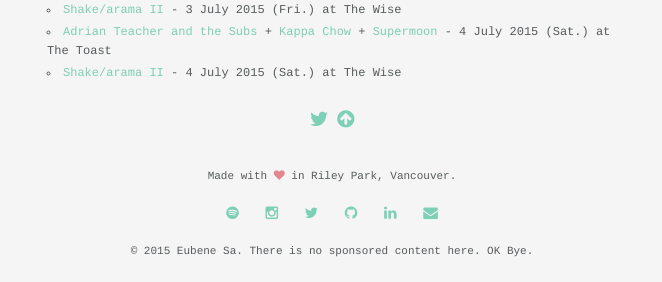
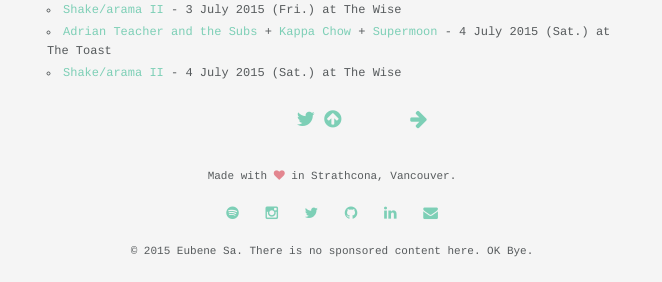
Before and after one commit to eubenesa/eubenesa-v1-jekyll, a Jekyll site: the page built from _posts/2015-06-28-sled-island-2015.md, in a window 1280 px wide. Shown: the part 750-1032 px from the top of the page, without its empty margins (308-970 px from the left). Built offline with Jekyll 4.4.1, drawn with Linux system fonts in a browser that asks for light colours.

Commit message:
Add previous and next post arrows

```diff
--- a/_includes/footer.html
+++ b/_includes/footer.html
@@ -2,7 +2,7 @@
   <div class="container">
     <div class="row footer-made-with">
       <div class="twelve columns">
-        <p>Made with <i class="fa fa-heart footer-heart"></i> in Riley Park, Vancouver.</p>
+        <p>Made with <i class="fa fa-heart footer-heart"></i> in Strathcona, Vancouver.</p>
       </div>
     </div>
 
--- a/_layouts/post.html
+++ b/_layouts/post.html
@@ -17,8 +17,14 @@ layout: default
 
   <div class="row share-etc">
     <div class="twelve columns">
-      <a href="https://twitter.com/intent/tweet?url={{ site.url }}{{ page.url }}&text={{ page.title }}&via=eubenesa"><i class="fa fa-twitter fa-lg"></i></a>
+      {% if page.next %}
+        <a href="{{ page.next.url }}" target="_self"><i class="fa fa-arrow-left fa-lg"></i></a>
+      {% endif %}
+      <a href="https://twitter.com/intent/tweet?url={{ site.url }}{{ page.url }}&text={{ page.title }}&via=eubenesa"><i class="fa fa-twitter fa-lg twitter"></i></a>
       <i class="fa fa-arrow-circle-up fa-lg back-to-top"></i>
+      {% if page.previous %}
+        <a href="{{ page.previous.url }}" target="_self"><i class="fa fa-arrow-right fa-lg"></i></a>
+      {% endif %}
     </div>
   </div>
 </div>
--- a/css/app.scss
+++ b/css/app.scss
@@ -99,8 +99,13 @@ header {
   margin-bottom: 35px;
   text-align: center;
 
+  .twitter {
+    margin-left: 60px;
+  }
+
   .back-to-top {
     color: #7DCFB6;
+    margin-right: 60px;
 
     &:hover {
       color: #EAD98B;
```
Also changed, not shown: Gemfile.lock.
